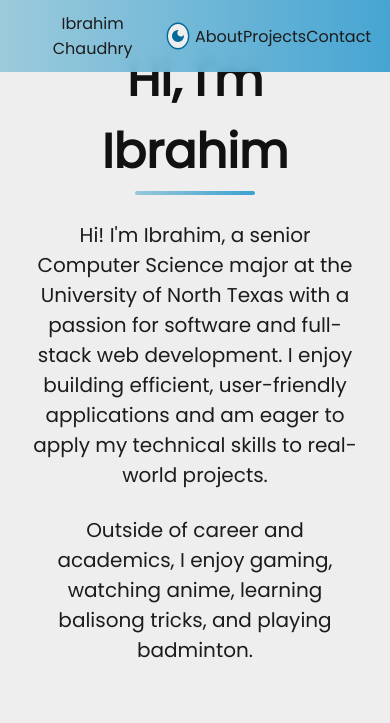
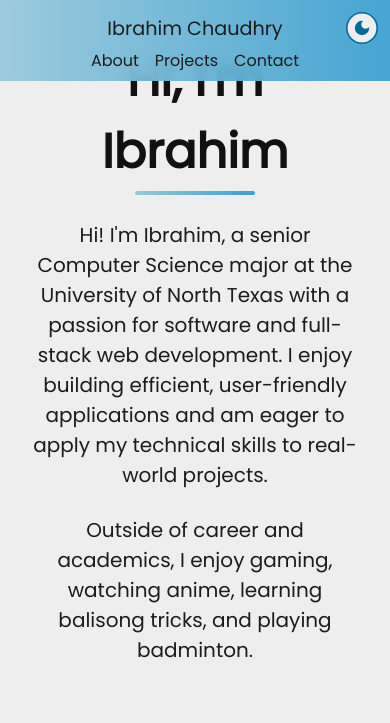
Before and after one commit to IChaudhry892/Portfolio, a plain HTML site: page index.html in a window 390 px wide. Shown: the top 723 px of the page. Drawn offline with Linux system fonts and the light colour scheme.

Commit message:
Improve responsive header and contact link queries for mobile devices

```diff
--- a/styles/header.css
+++ b/styles/header.css
@@ -108,3 +108,53 @@
     font-size: 1rem;
   }
 }
+
+@media (max-width: 500px) {
+  #header {
+    padding: 0 1rem;
+  }
+  .header-left {
+    gap: 0.2rem;
+  }
+}
+
+@media (max-width: 460px) {
+  #header {
+    flex-direction: column;
+    align-items: stretch;
+    height: auto;
+    padding: 0.5rem 0.5rem;
+  }
+  .header-left {
+    position: relative;
+    justify-content: flex-end;
+    width: 100%;
+  }
+  #header h2 {
+    font-size: 1.2rem;
+    left: 50%;
+    transform: translateX(-50%);
+    position: absolute;
+  }
+  #theme-switch {
+    transform: scale(0.8);
+  }
+  #navbar {
+    width: 100%;
+    max-width: none;
+    justify-content: center;
+  }
+  #navbar ul {
+    justify-content: center;
+    gap: 1rem;
+  }
+  #navbar a {
+    font-size: 1rem;
+  }
+}
+
+@media (max-width: 370px) {
+  #header h2 {
+    font-size: 1rem;
+  }
+}
--- a/styles/styles.css
+++ b/styles/styles.css
@@ -199,3 +199,15 @@ section h1::after {
 #contact-link:hover::after {
   width: 100%;
 }
+
+@media (max-width: 500px) {
+  #contact-link {
+    font-size: 1.2rem;
+  }
+}
+
+@media (max-width: 370px) {
+  #contact-link {
+    font-size: 1rem;
+  }
+}
```
